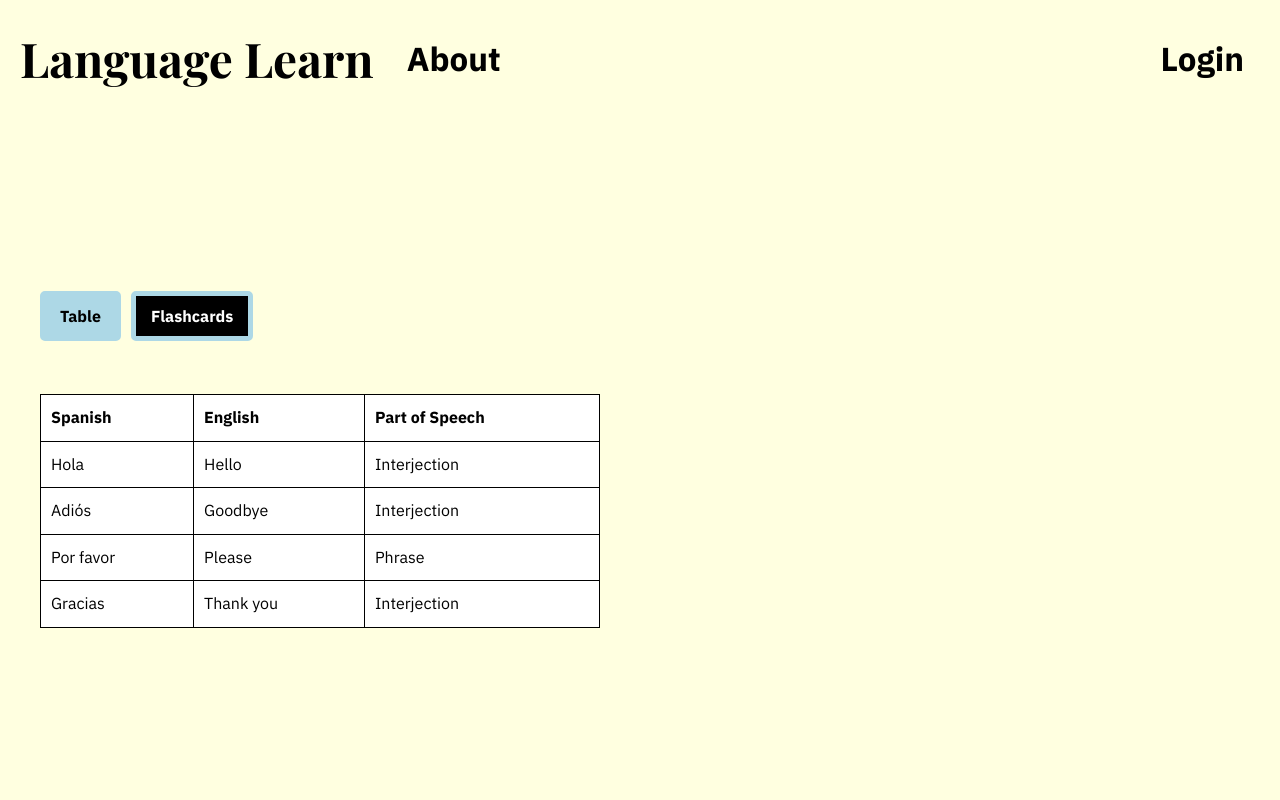
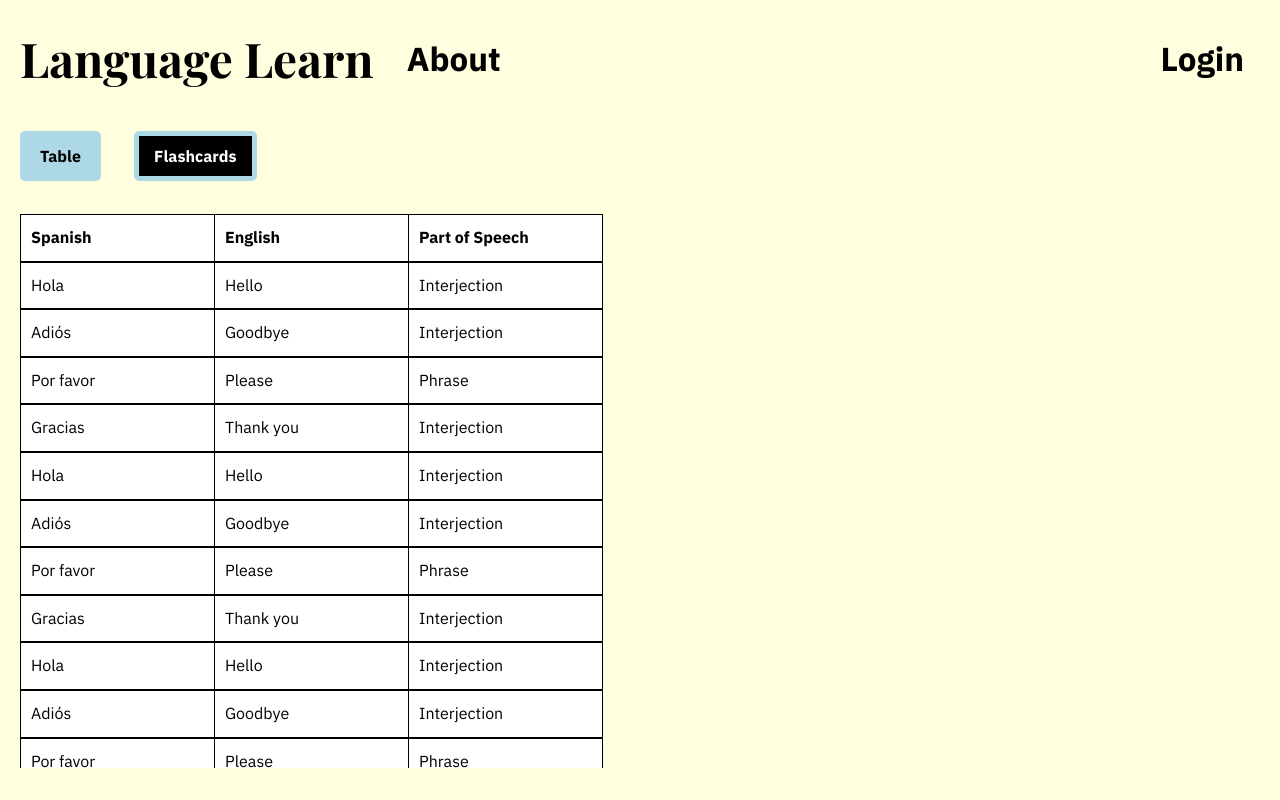
Before and after one commit to flooyd/language-learn, a SvelteKit app: page /learn in a window 1280 px wide. Built offline with nearby package versions, Linux system fonts and the light colour scheme; a web font is replaced by a local one.

Commit message:
add sample words

```diff
--- a/src/routes/learn/+page.svelte
+++ b/src/routes/learn/+page.svelte
@@ -55,6 +55,146 @@
                     <td>Thank you</td>
                     <td>Interjection</td>
                 </tr>
+                <tr>
+                    <td>Hola</td>
+                    <td>Hello</td>
+                    <td>Interjection</td>
+                </tr>
+                <tr>
+                    <td>Adiós</td>
+                    <td>Goodbye</td>
+                    <td>Interjection</td>
+                </tr>
+                <tr>
+                    <td>Por favor</td>
+                    <td>Please</td>
+                    <td>Phrase</td>
+                </tr>
+                <tr>
+                    <td>Gracias</td>
+                    <td>Thank you</td>
+                    <td>Interjection</td>
+                </tr>
+                <tr>
+                    <td>Hola</td>
+                    <td>Hello</td>
+                    <td>Interjection</td>
+                </tr>
+                <tr>
+                    <td>Adiós</td>
+                    <td>Goodbye</td>
+                    <td>Interjection</td>
+                </tr>
+                <tr>
+                    <td>Por favor</td>
+                    <td>Please</td>
+                    <td>Phrase</td>
+                </tr>
+                <tr>
+                    <td>Gracias</td>
+                    <td>Thank you</td>
+                    <td>Interjection</td>
+                </tr>
+                <tr>
+                    <td>Hola</td>
+                    <td>Hello</td>
+                    <td>Interjection</td>
+                </tr>
+                <tr>
+                    <td>Adiós</td>
+                    <td>Goodbye</td>
+                    <td>Interjection</td>
+                </tr>
+                <tr>
+                    <td>Por favor</td>
+                    <td>Please</td>
+                    <td>Phrase</td>
+                </tr>
+                <tr>
+                    <td>Gracias</td>
+                    <td>Thank you</td>
+                    <td>Interjection</td>
+                </tr>
+                <tr>
+                    <td>Hola</td>
+                    <td>Hello</td>
+                    <td>Interjection</td>
+                </tr>
+                <tr>
+                    <td>Adiós</td>
+                    <td>Goodbye</td>
+                    <td>Interjection</td>
+                </tr>
+                <tr>
+                    <td>Por favor</td>
+                    <td>Please</td>
+                    <td>Phrase</td>
+                </tr>
+                <tr>
+                    <td>Gracias</td>
+                    <td>Thank you</td>
+                    <td>Interjection</td>
+                </tr>
+                <tr>
+                    <td>Hola</td>
+                    <td>Hello</td>
+                    <td>Interjection</td>
+                </tr>
+                <tr>
+                    <td>Adiós</td>
+                    <td>Goodbye</td>
+                    <td>Interjection</td>
+                </tr>
+                <tr>
+                    <td>Por favor</td>
+                    <td>Please</td>
+                    <td>Phrase</td>
+                </tr>
+                <tr>
+                    <td>Gracias</td>
+                    <td>Thank you</td>
+                    <td>Interjection</td>
+                </tr>
+                <tr>
+                    <td>Hola</td>
+                    <td>Hello</td>
+                    <td>Interjection</td>
+                </tr>
+                <tr>
+                    <td>Adiós</td>
+                    <td>Goodbye</td>
+                    <td>Interjection</td>
+                </tr>
+                <tr>
+                    <td>Por favor</td>
+                    <td>Please</td>
+                    <td>Phrase</td>
+                </tr>
+                <tr>
+                    <td>Gracias</td>
+                    <td>Thank you</td>
+                    <td>Interjection</td>
+                </tr>
+                <tr>
+                    <td>Hola</td>
+                    <td>Hello</td>
+                    <td>Interjection</td>
+                </tr>
+                <tr>
+                    <td>Adiós</td>
+                    <td>Goodbye</td>
+                    <td>Interjection</td>
+                </tr>
+                <tr>
+                    <td>Por favor</td>
+                    <td>Please</td>
+                    <td>Phrase</td>
+                </tr>
+                <tr>
+                    <td>Gracias</td>
+                    <td>Thank you</td>
+                    <td>Interjection</td>
+                </tr>
                </tbody>
             </table>
         {:else if learningMode === 'flashcards'}
@@ -67,8 +207,7 @@
 <style>
     .toolbar {
         display: flex;
-        gap: 10px;
-        margin-bottom: 20px;
+        gap: 2.074rem;
     }
 
     .mode-button.active {
@@ -81,14 +220,53 @@
         display: flex;
         justify-content: center;
         flex-direction: column;
-        height: calc(100vh - 142.954px);
-        padding: 20px;
         gap: 2.074rem;
     }
 
     table {
         width: 100%;
         border-collapse: collapse;
+        display: flex;
+        flex-direction: column;
+    }
+
+    thead {
+        display: table;
+        width: calc(100% - 17px);
+        table-layout: fixed;
+        background: white;
+    }
+
+    tbody {
+        display: block;
+        height: calc(100vh - 293.89px);
+        overflow-y: scroll;
+        width: 100%;
+        background: lightyellow;
+        scrollbar-gutter: stable;
+    }
+
+    tbody::-webkit-scrollbar {
+        width: 17px;
+    }
+
+    tbody::-webkit-scrollbar-track {
+        background: lightyellow;
+    }
+
+    tbody::-webkit-scrollbar-thumb {
+        background: #ccc;
+        border-radius: 5px;
+    }
+
+    tbody::-webkit-scrollbar-thumb:hover {
+        background: #999;
+    }
+
+    tbody tr {
+        display: table;
+        width: 100%;
+        table-layout: fixed;
         background: white;
     }
 
```
